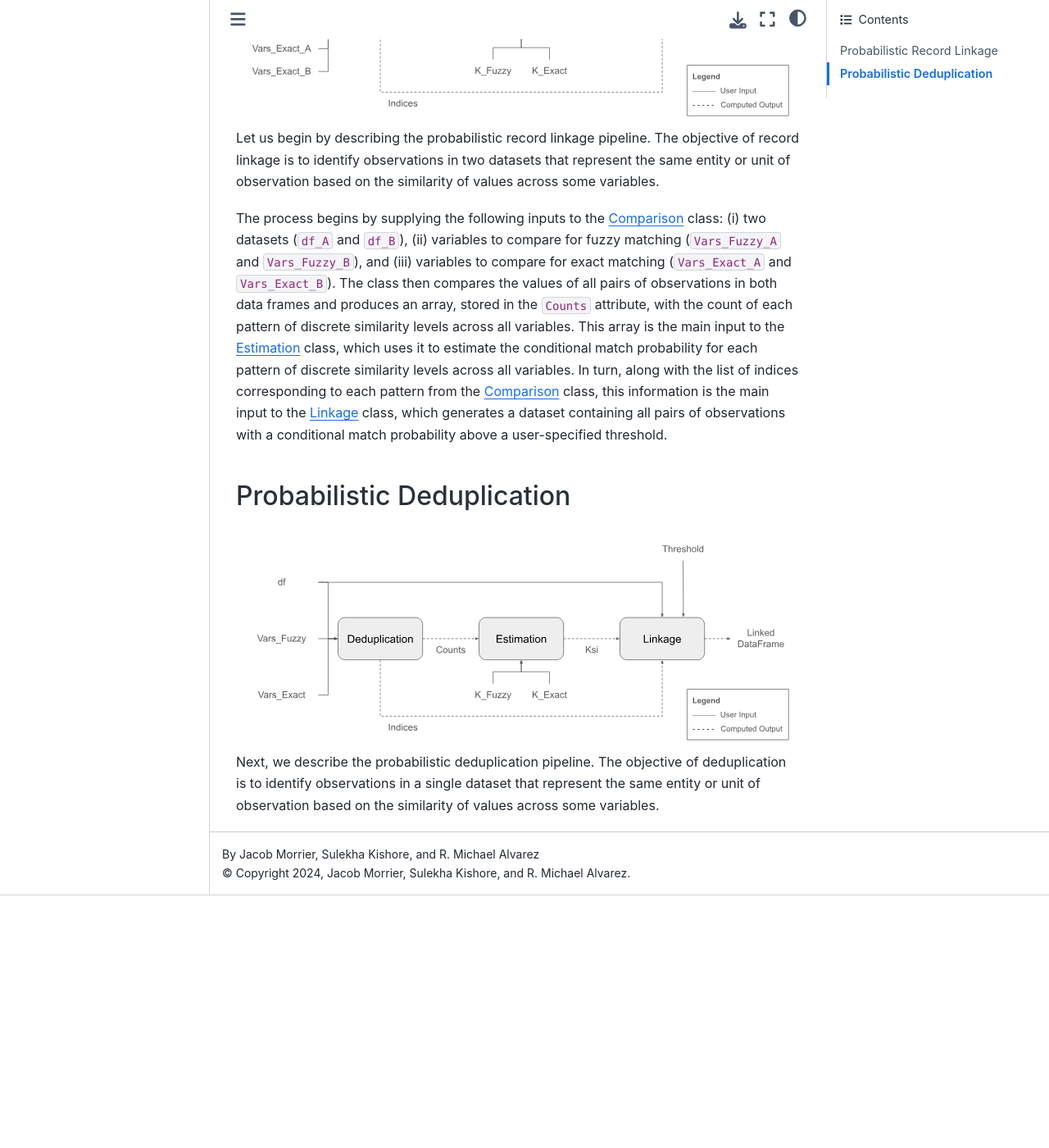
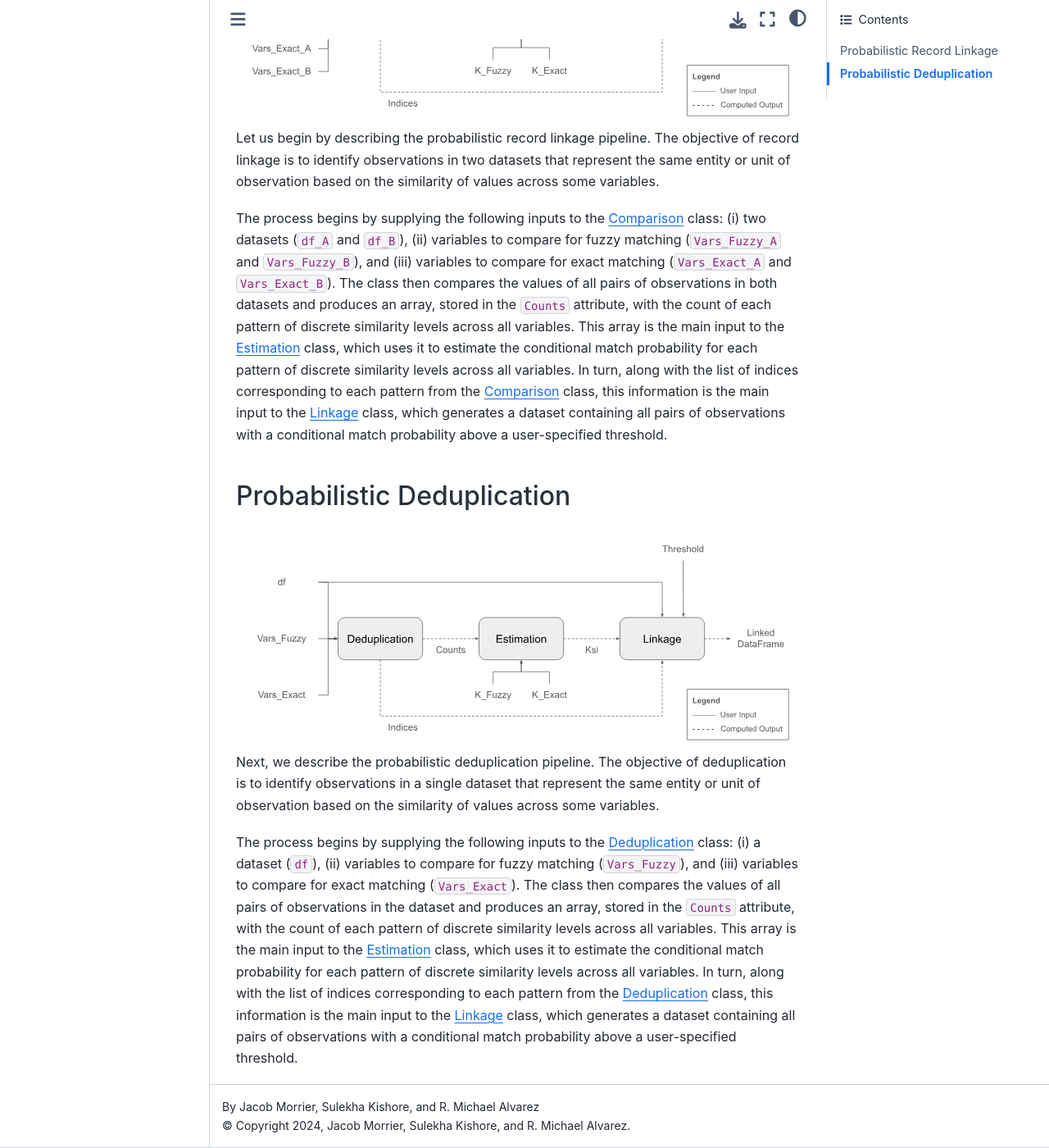
Before and after one commit to jacobmorrier/fast-er, a Sphinx documentation site: the page built from docs/source/architecture.rst, in a window 1280 px wide and 1400 px high, scrolled down 529 px. Shown: the whole window at 82% size. Built offline with Sphinx 7.4.7 and the Sphinx Book theme 1.1.4, drawn with Linux system fonts in a browser that asks for light colours; pages that are not in the unit, such as notebooks, are missing from menus; before the commit the page ends 1621 px from its top, so only the background shows below that.

Commit message:
Update architecture.rst

```diff
--- a/docs/source/architecture.rst
+++ b/docs/source/architecture.rst
@@ -12,7 +12,7 @@ Probabilistic Record Linkage
 
 Let us begin by describing the probabilistic record linkage pipeline. The objective of record linkage is to identify observations in two datasets that represent the same entity or unit of observation based on the similarity of values across some variables.
 
-The process begins by supplying the following inputs to the :doc:`Comparison <comparison>` class: (i) two datasets (``df_A`` and ``df_B``), (ii) variables to compare for fuzzy matching (``Vars_Fuzzy_A`` and ``Vars_Fuzzy_B``), and (iii) variables to compare for exact matching (``Vars_Exact_A`` and ``Vars_Exact_B``). The class then compares the values of all pairs of observations in both data frames and produces an array, stored in the ``Counts`` attribute, with the count of each pattern of discrete similarity levels across all variables. This array is the main input to the :doc:`Estimation <estimation>` class, which uses it to estimate the conditional match probability for each pattern of discrete similarity levels across all variables. In turn, along with the list of indices corresponding to each pattern from the :doc:`Comparison <comparison>` class, this information is the main input to the :doc:`Linkage <linkage>` class, which generates a dataset containing all pairs of observations with a conditional match probability above a user-specified threshold.
+The process begins by supplying the following inputs to the :doc:`Comparison <comparison>` class: (i) two datasets (``df_A`` and ``df_B``), (ii) variables to compare for fuzzy matching (``Vars_Fuzzy_A`` and ``Vars_Fuzzy_B``), and (iii) variables to compare for exact matching (``Vars_Exact_A`` and ``Vars_Exact_B``). The class then compares the values of all pairs of observations in both datasets and produces an array, stored in the ``Counts`` attribute, with the count of each pattern of discrete similarity levels across all variables. This array is the main input to the :doc:`Estimation <estimation>` class, which uses it to estimate the conditional match probability for each pattern of discrete similarity levels across all variables. In turn, along with the list of indices corresponding to each pattern from the :doc:`Comparison <comparison>` class, this information is the main input to the :doc:`Linkage <linkage>` class, which generates a dataset containing all pairs of observations with a conditional match probability above a user-specified threshold.
 
 Probabilistic Deduplication
 ---------------------------
@@ -20,3 +20,5 @@ Probabilistic Deduplication
 .. image:: images/Deduplication.svg
 
 Next, we describe the probabilistic deduplication pipeline. The objective of deduplication is to identify observations in a single dataset that represent the same entity or unit of observation based on the similarity of values across some variables.
+
+The process begins by supplying the following inputs to the :doc:`Deduplication <deduplication>` class: (i) a dataset (``df``), (ii) variables to compare for fuzzy matching (``Vars_Fuzzy``), and (iii) variables to compare for exact matching (``Vars_Exact``). The class then compares the values of all pairs of observations in the dataset and produces an array, stored in the ``Counts`` attribute, with the count of each pattern of discrete similarity levels across all variables. This array is the main input to the :doc:`Estimation <estimation>` class, which uses it to estimate the conditional match probability for each pattern of discrete similarity levels across all variables. In turn, along with the list of indices corresponding to each pattern from the :doc:`Deduplication <deduplication>` class, this information is the main input to the :doc:`Linkage <linkage>` class, which generates a dataset containing all pairs of observations with a conditional match probability above a user-specified threshold.
```
